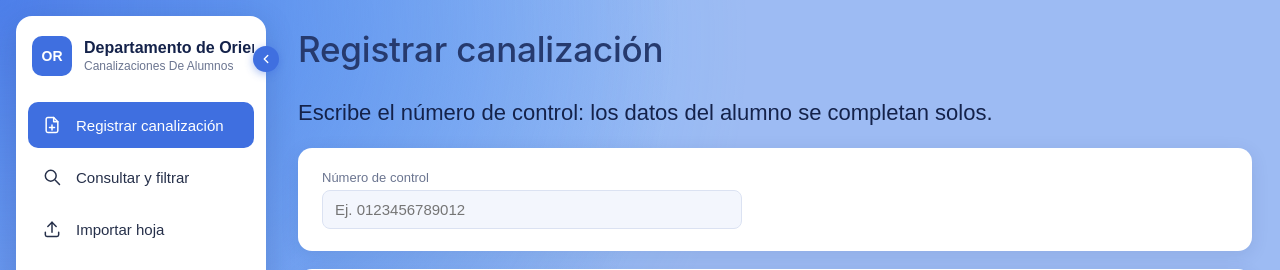
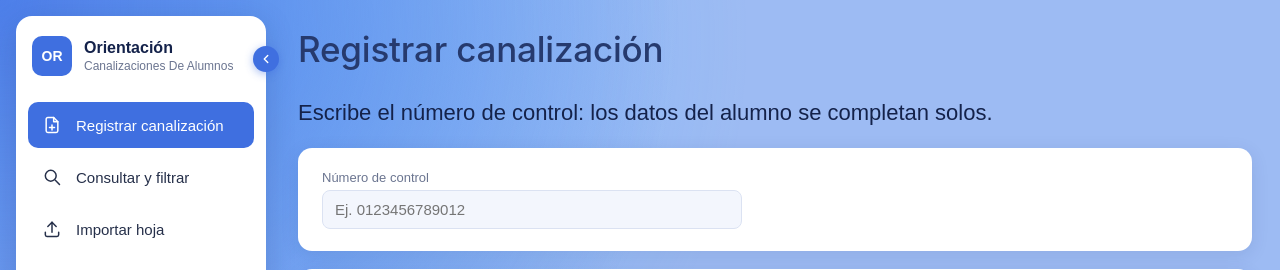
Before and after one commit to LUNAARIASARANZA0589/Prototipo, a Flask app: page / in a window 1280 px wide. Shown: the top 270 px of the page. Run offline with Flask 3, Linux system fonts and the light colour scheme; the visitor is signed in with stand-in values (Sample User, id 1); parts of the project's set-up code (start-up, migrations or seed data) failed here and were passed over; some web fonts are replaced.

Commit message:
Update index.html

```diff
--- a/templates/index.html
+++ b/templates/index.html
@@ -460,7 +460,7 @@
   <div class="marca">
     <div class="logo">OR</div>
     <div class="label">
-      <h1 class="h1">Departamento de Orientación</h1>
+      <h1 class="h1">Orientación</h1>
       <p>Canalizaciones De Alumnos</p>
     </div>
   </div>
```
